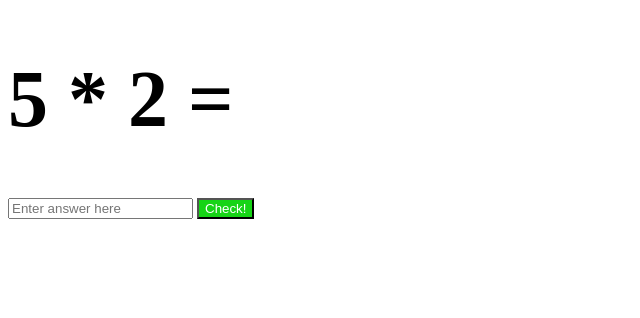
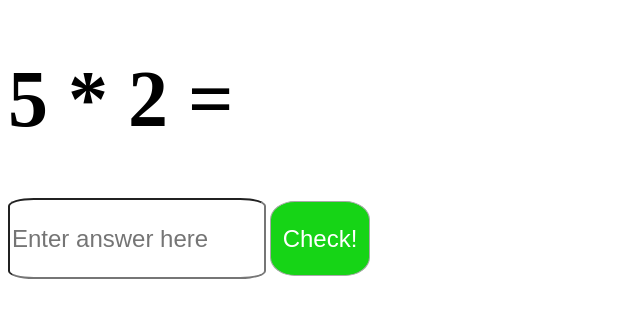
Before and after one commit to BekhruzSNiyazov/Train-your-math, a Flask app: page /index.html in a window 1280 px wide. Shown: the top 318 px of the page, without its empty margins (0-640 px from the left). Run offline with Flask 2, Linux system fonts and the light colour scheme.

Commit message:
Update index.html

```diff
--- a/templates/index.html
+++ b/templates/index.html
@@ -8,6 +8,17 @@
             button {
                 background-color: rgb(22, 212, 22);
                 color: white;
+                height: 75px;
+                width: 100px;
+                border-radius: 25%;
+                border: 1px solid darkgrey;
+                font-size: 150%;
+            }
+            input {
+                height: 75px;
+                width: 250px;
+                font-size: 150%;
+                border-radius: 10%;
             }
         </style>
         <title>Train your math</title>
```
